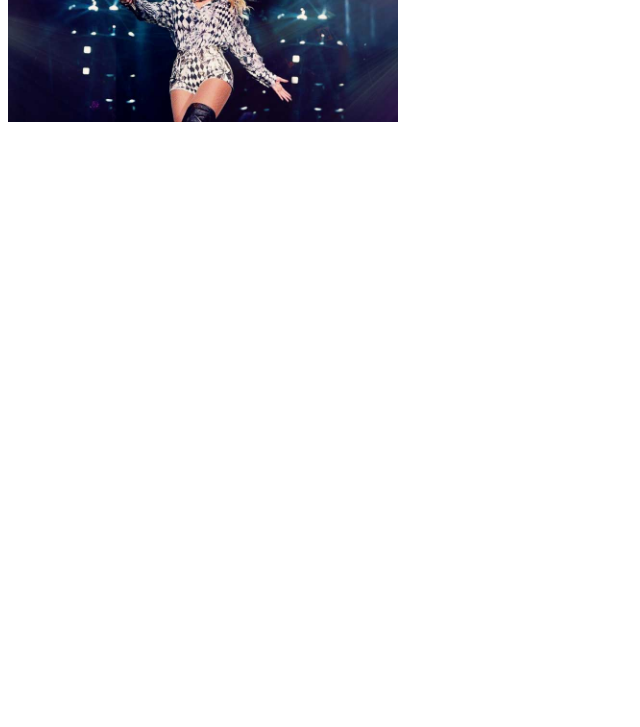
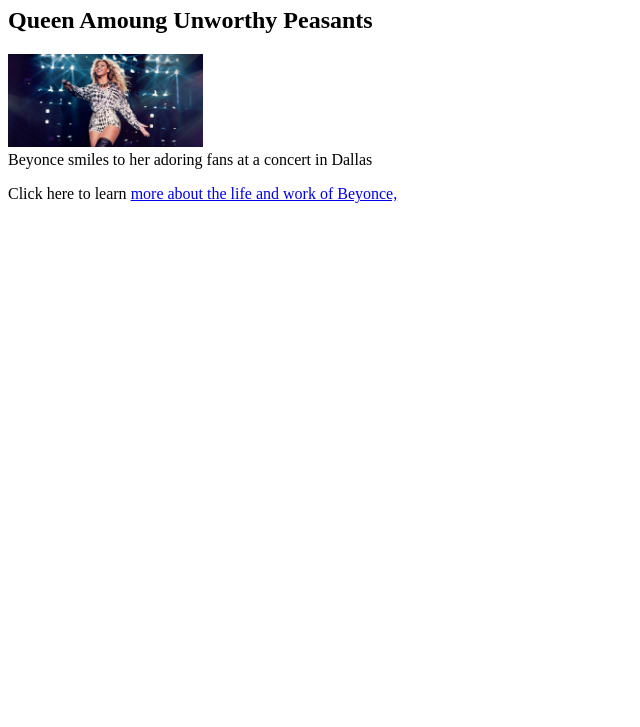
Before and after one commit to rhawkenson/tribute-page, a plain HTML site: page index.html in a window 1280 px wide. Shown: the part 73-800 px from the top of the page, without its empty margins (0-640 px from the left). Drawn offline with Linux system fonts and the light colour scheme.

Commit message:
add content to index.html

```diff
--- a/index.html
+++ b/index.html
@@ -7,8 +7,14 @@
     <title>REH Tribute Page</title>
 </head>
 <body>
-    <div id="image">
-        <img src="/images/beyonce.jpg">
+    <h1>Beyonce Knowles Carter</h1>
+    <h2 id="tribute-info">Queen Amoung Unworthy Peasants</h2>
+    <div id="image-div">
+        <img src="/images/beyonce.jpg" id="image" alt="Beyonce smiles at her fans during a concert">
+        <figcaption>Beyonce smiles to her adoring fans at a concert in Dallas</figcaption>
+    </div>
+    <div id="content">
+        <p>Click here to learn <a href="beyonce.com" target="_blank">more about the life and work of Beyonce,</a></p>
     </div>
 </body>
 </html>
--- a/style.css
+++ b/style.css
@@ -1,4 +1,9 @@
-img {
-    max-width: 390px;
-    max-height: 812px;
+#img-div {
+    justify-content: center;
+
 }
+
+img{
+    max-width: 195px;
+    max-height: 406px;
+}
```
